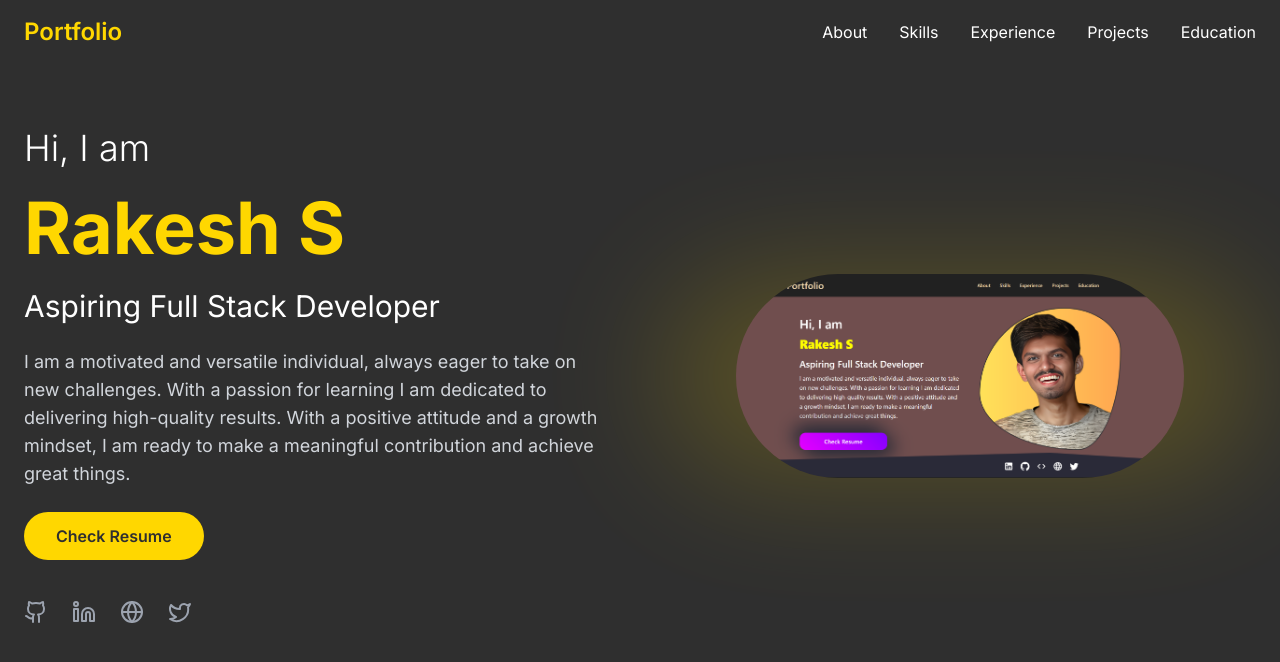
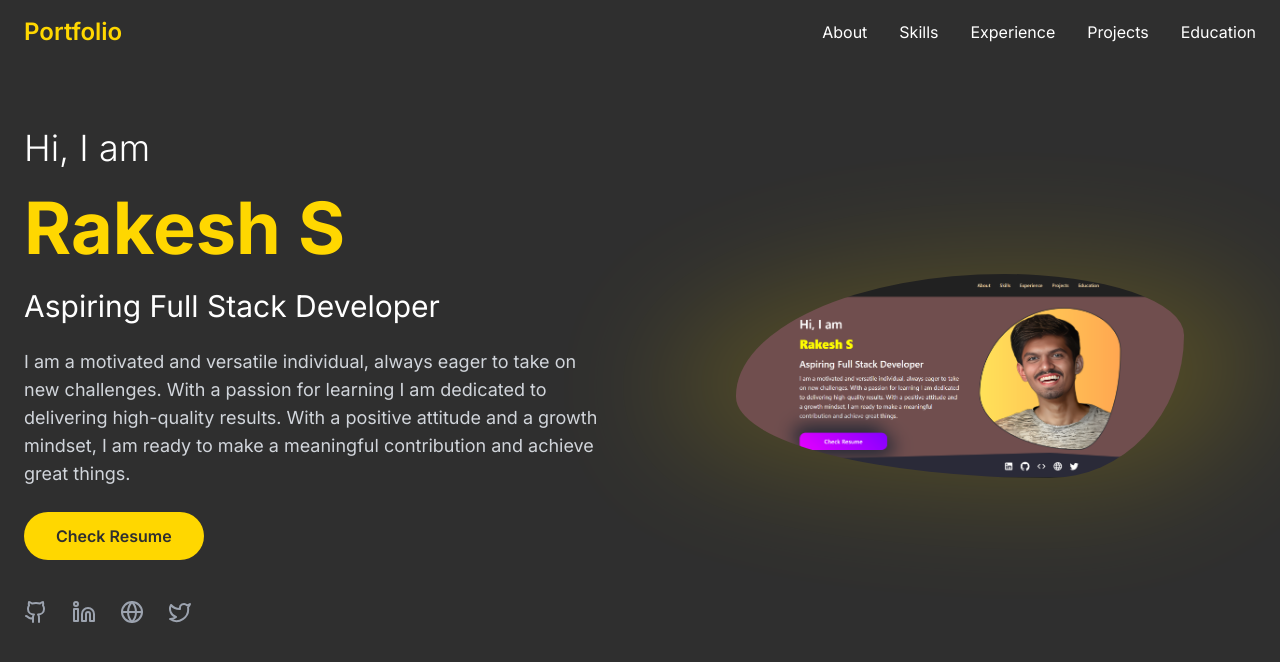
Before and after one commit to Rakeshappu/animated-archive, a React (Vite) app: page / in a window 1280 px wide. Shown: the top 662 px of the page. Built offline with nearby package versions, Linux system fonts and the light colour scheme.

Commit message:
Update Hero component styling
Adjust the border-radius of the image in the Hero component.

```diff
--- a/src/components/Hero.tsx
+++ b/src/components/Hero.tsx
@@ -41,11 +41,12 @@ const Hero = () => {
             </div>
           </div>
           <div className="relative animate-fade-in delay-300">
-            <div className="absolute inset-0 bg-primary rounded-full opacity-20 blur-3xl"></div>
+            <div className="absolute inset-0 bg-primary opacity-20 blur-3xl" style={{ borderRadius: '60% 40% 30% 70% / 60% 30% 70% 40%' }}></div>
             <img
               src="/lovable-uploads/15f94349-1103-4075-8df5-b50ffc217470.png"
               alt="Profile"
-              className="relative rounded-full w-full max-w-md mx-auto"
+              className="relative w-full max-w-md mx-auto"
+              style={{ borderRadius: '60% 40% 30% 70% / 60% 30% 70% 40%' }}
             />
           </div>
         </div>
```
